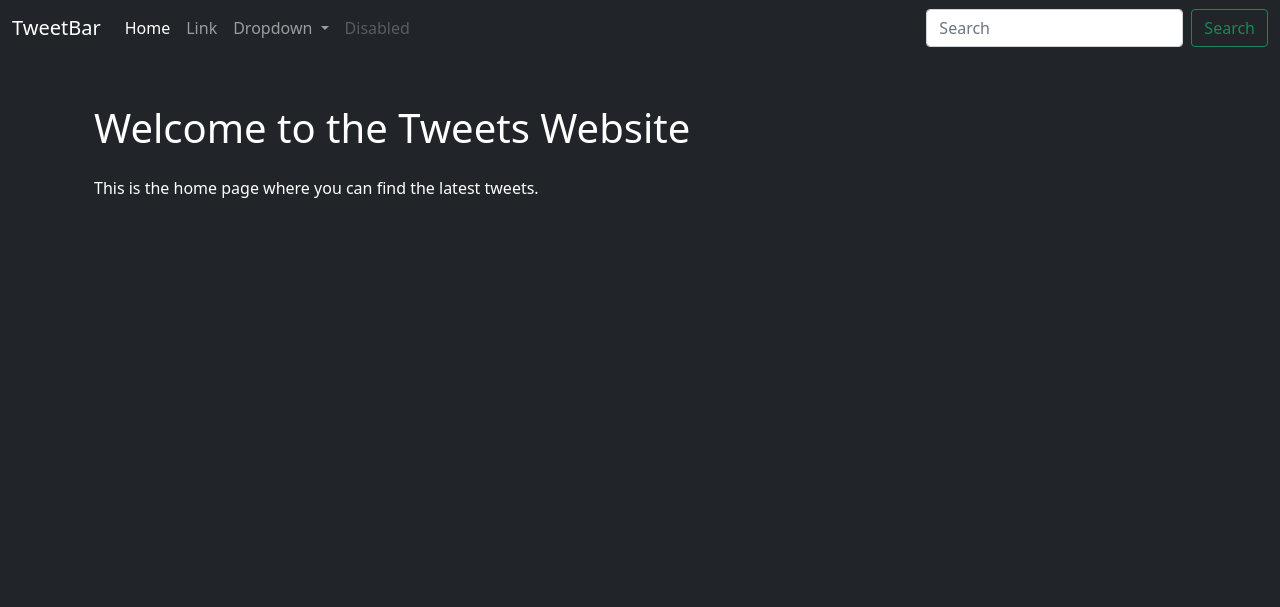
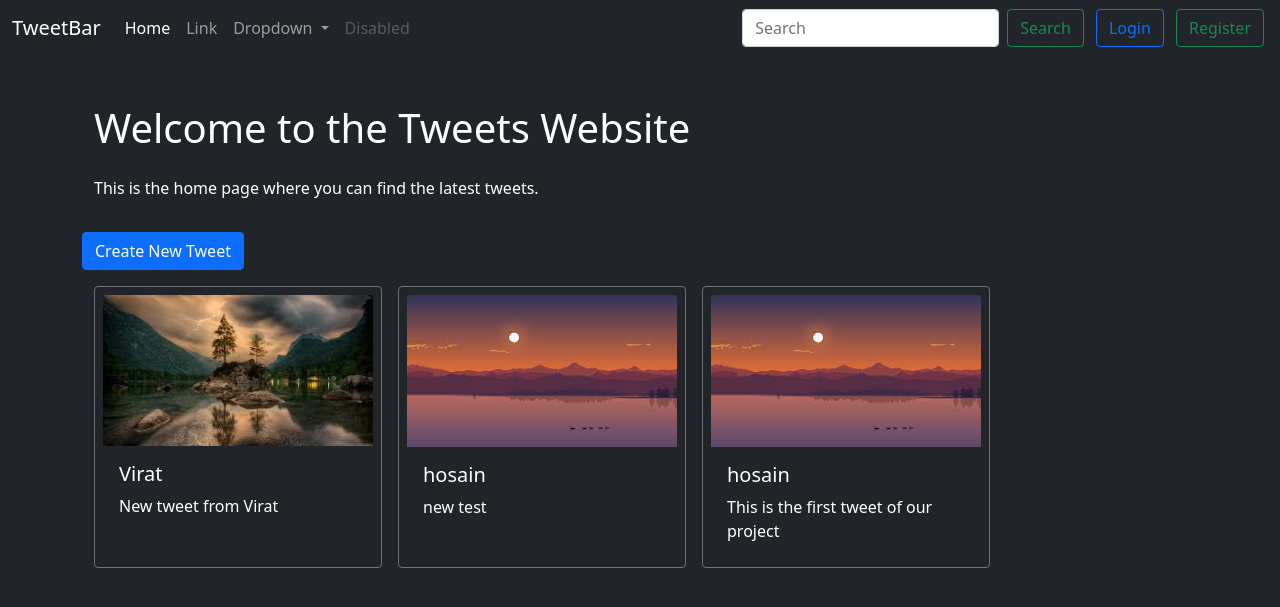
Before and after one commit to Saif-Smran/Django-Tewwt-app, a Django app: page /tweet/ in a window 1280 px wide. Shown: the top 607 px of the page. Run offline with Django 5.2, Linux system fonts and the light colour scheme; data comes from the database, SQL or seed files in the repository; both versions use the stored data as it was after the commit.

Commit message:
Basic Project complited

```diff
--- a/caiheadq/caiheadq/settings.py
+++ b/caiheadq/caiheadq/settings.py
@@ -128,3 +128,8 @@ MEDIA_ROOT = os.path.join(BASE_DIR, 'media')
 
 STATUC_URL = '/static/'
 STATICFILES_DIRS = [os.path.join(BASE_DIR, 'static')]
+
+LOGIN_URL = '/accounts/login/'
+LOGOUT_URL = '/accounts/logout/'
+LOGIN_REDIRECT_URL = '/tweet'
+LOGOUT_REDIRECT_URL = '/tweet'
--- a/caiheadq/caiheadq/urls.py
+++ b/caiheadq/caiheadq/urls.py
@@ -16,11 +16,12 @@ Including another URLconf
 """
 from django.contrib import admin
 from django.urls import path , include
-
+from django.contrib.auth.urls import views as auth_views
 from django.conf import settings
 from django.conf.urls.static import static
 
 urlpatterns = [
     path('admin/', admin.site.urls),
     path('tweet/', include('tweet.urls')),
+    path('accounts/', include('django.contrib.auth.urls')),
 ] + static(settings.MEDIA_URL, document_root=settings.MEDIA_ROOT)
--- a/caiheadq/templates/layout.html
+++ b/caiheadq/templates/layout.html
@@ -16,7 +16,7 @@
 
     <nav class="navbar navbar-expand-lg navbar-dark bg-dark">
       <div class="container-fluid">
-        <a class="navbar-brand" href="#">TweetBar</a>
+        <a class="navbar-brand" href="{% url 'tweet_list' %}">TweetBar</a>
         <button
           class="navbar-toggler"
           type="button"
@@ -28,10 +28,10 @@
         >
           <span class="navbar-toggler-icon"></span>
         </button>
-        <div class="collapse navbar-collapse" id="navbarSupportedContent">
+        <div class="collapse navbar-collapse gap-2" id="navbarSupportedContent">
           <ul class="navbar-nav me-auto mb-2 mb-lg-0">
             <li class="nav-item">
-              <a class="nav-link active" aria-current="page" href="#">Home</a>
+              <a class="nav-link active" aria-current="page" href="{% url 'tweet_list' %}">Home</a>
             </li>
             <li class="nav-item">
               <a class="nav-link" href="#">Link</a>
@@ -77,6 +77,18 @@
               Search
             </button>
           </form>
+          {% if user.is_authenticated %}
+          <span class="navbar-text mx-2">Hello, {{ user.username }}!</span>
+          <form method="post" action="{% url 'logout' %}">
+            {% csrf_token %}
+            <button class="btn btn-outline-danger" type="submit">Logout</button>
+          </form>
+          {% else %}
+          <div class="gap-2">
+            <a class="btn btn-outline-primary mx-1" href="{% url 'login' %}">Login</a>
+            <a class="btn btn-outline-success mx-1" href="{% url 'register' %}">Register</a>
+          </div>
+          {% endif %}
         </div>
       </div>
     </nav>
--- /dev/null
+++ b/caiheadq/tweet/templates/tweet_list.html
@@ -0,0 +1,33 @@
+{% extends "layout.html" %}
+{% block title %} Home - Tweets Website {% endblock %}
+{% block content %}
+<div class="container mt-5">
+  <h1 class="mb-4">Welcome to the Tweets Website</h1>
+  <p>This is the home page where you can find the latest tweets.</p>
+</div>
+
+<a class="btn btn-primary my-3" href="{% url 'create_tweet' %}">Create New Tweet</a>
+
+<div class="container row gap-3">
+  {% for tweet in tweets %}
+  <div class="card bg-dark text-white border-1 border-secondary p-2" style="width: 18rem">
+    {% if tweet.photo %}
+    <img src="{{ tweet.photo.url }}" class="card-img-top" alt="{{ tweet.user.username }} photo" loading="lazy" />
+    {% endif %}
+    <div class="card-body">
+      <h5 class="card-title">{{ tweet.user.username }}</h5>
+      <p class="card-text">
+        {{ tweet.text }}
+      </p>
+      {% if user == tweet.user %}
+      <div>
+        <a href="{% url 'tweet_edit' tweet.id %}" class="btn btn-primary">Edit</a>
+        <a href="{% url 'tweet_delete' tweet.id %}" class="btn btn-danger">Delete</a>
+      </div>
+      {% endif %}
+    </div>
+  </div>
+  {% endfor %}
+</div>
+
+{% endblock %}
--- a/caiheadq/tweet/urls.py
+++ b/caiheadq/tweet/urls.py
@@ -2,5 +2,9 @@ from django.urls import path
 from . import views
 
 urlpatterns = [
-    path('', views.index, name='index'),
+    path('', views.tweet_list, name='tweet_list'),
+    path('new/', views.create_tweet, name='create_tweet'),
+    path('<int:tweet_id>/edit/', views.tweet_edit, name='tweet_edit'),
+    path('<int:tweet_id>/delete/', views.tweet_delete, name='tweet_delete'),
+    path('register/', views.register, name='register'),
 ]
--- a/caiheadq/tweet/views.py
+++ b/caiheadq/tweet/views.py
@@ -2,6 +2,9 @@ from django.shortcuts import render
 from .models import Tweet
 from .forms import TweetForm
 from django.shortcuts import get_object_or_404, redirect
+from django.contrib.auth.decorators import login_required
+from django.contrib.auth import login
+from .forms import CustomUserCreationForm
 # Create your views here.
 
 def index(request):
@@ -11,6 +14,7 @@ def tweet_list(request):
     tweets = Tweet.objects.all().order_by('-created_at')
     return render(request, 'tweet_list.html', {'tweets': tweets})
 
+@login_required
 def create_tweet(request):
     if request.method == 'POST':
         form = TweetForm(request.POST, request.FILES)
@@ -24,6 +28,7 @@ def create_tweet(request):
         form = TweetForm()
     return render(request, 'tweet_form.html', {'form': form})
 
+@login_required
 def tweet_edit(request, tweet_id):
     tweet = get_object_or_404(Tweet, id=tweet_id, user=request.user)
     if request.method == 'POST':
@@ -37,9 +42,24 @@ def tweet_edit(request, tweet_id):
         form = TweetForm(instance=tweet)
     return render(request, 'tweet_form.html', {'form': form})
 
+@login_required
 def tweet_delete(request, tweet_id):
     tweet = get_object_or_404(Tweet, id=tweet_id, user=request.user)
     if request.method == 'POST':
         tweet.delete()
         return redirect('tweet_list')
     return render(request, 'tweet_confirm_delete.html', {'tweet': tweet})
+
+def register(request):
+
+    if request.method == 'POST':
+        form = CustomUserCreationForm(request.POST)
+        if form.is_valid():
+            user = form.save(commit=False)
+            user.set_password(form.cleaned_data['password1'])
+            user.save()
+            login(request, user)
+            return redirect('tweet_list')
+    else:
+        form = CustomUserCreationForm()
+    return render(request, 'registration/register.html', {'form': form})
```
Also changed, not shown: caiheadq/templates/registration/loged_out.html (added, +7 -0 lines), caiheadq/templates/registration/login.html (added, +15 -0 lines), caiheadq/templates/registration/register.html (added, +11 -0 lines), caiheadq/tweet/forms.py (+8 -0 lines), caiheadq/tweet/templates/tweet_confirm_delete.html (added, +18 -0 lines), caiheadq/tweet/templates/tweet_form.html (added, +18 -0 lines), caiheadq/db.sqlite3, caiheadq/media/tweets/photos/download1_G4nCnE2.jpg (added), caiheadq/media/tweets/photos/download2.jpg (added).
